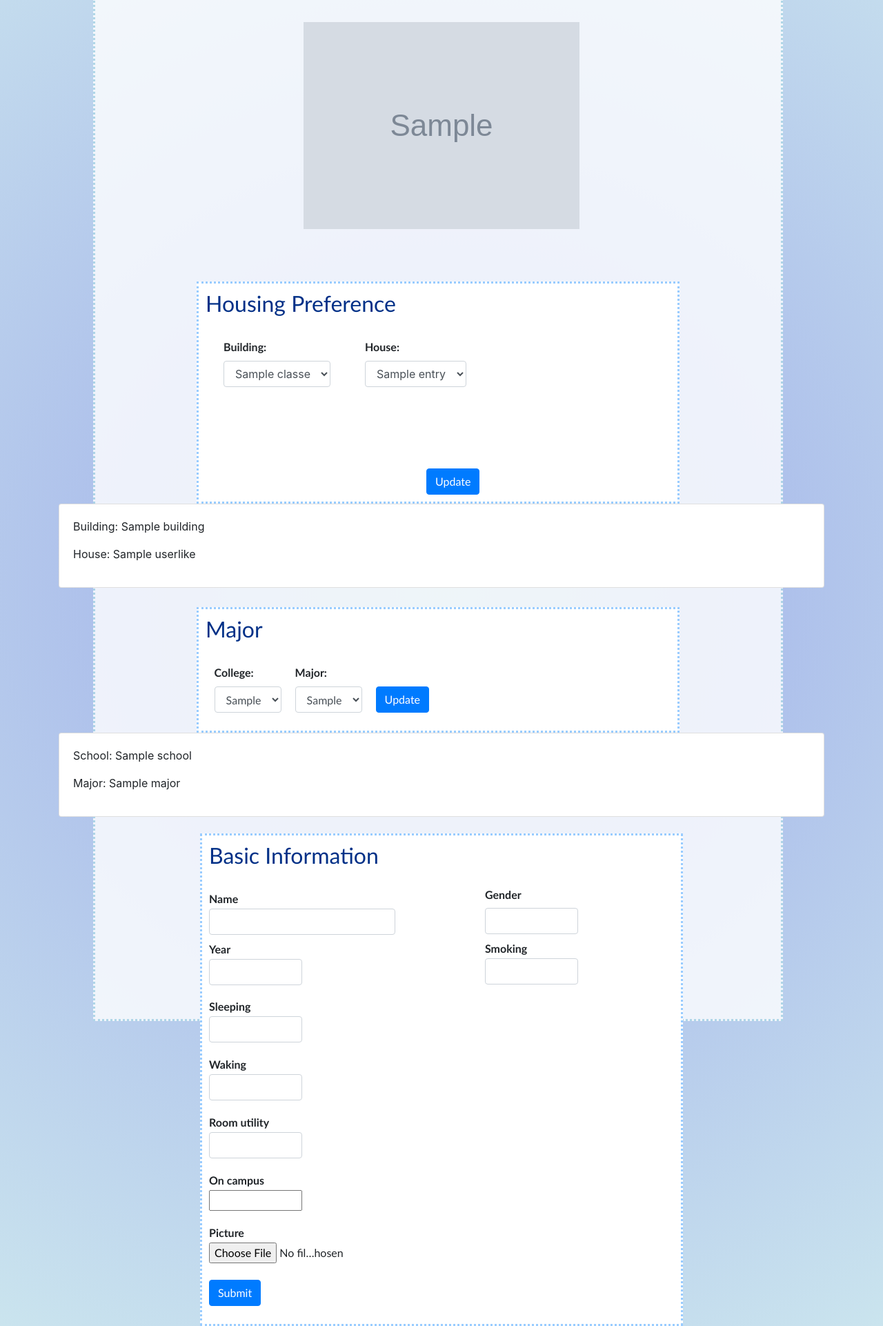
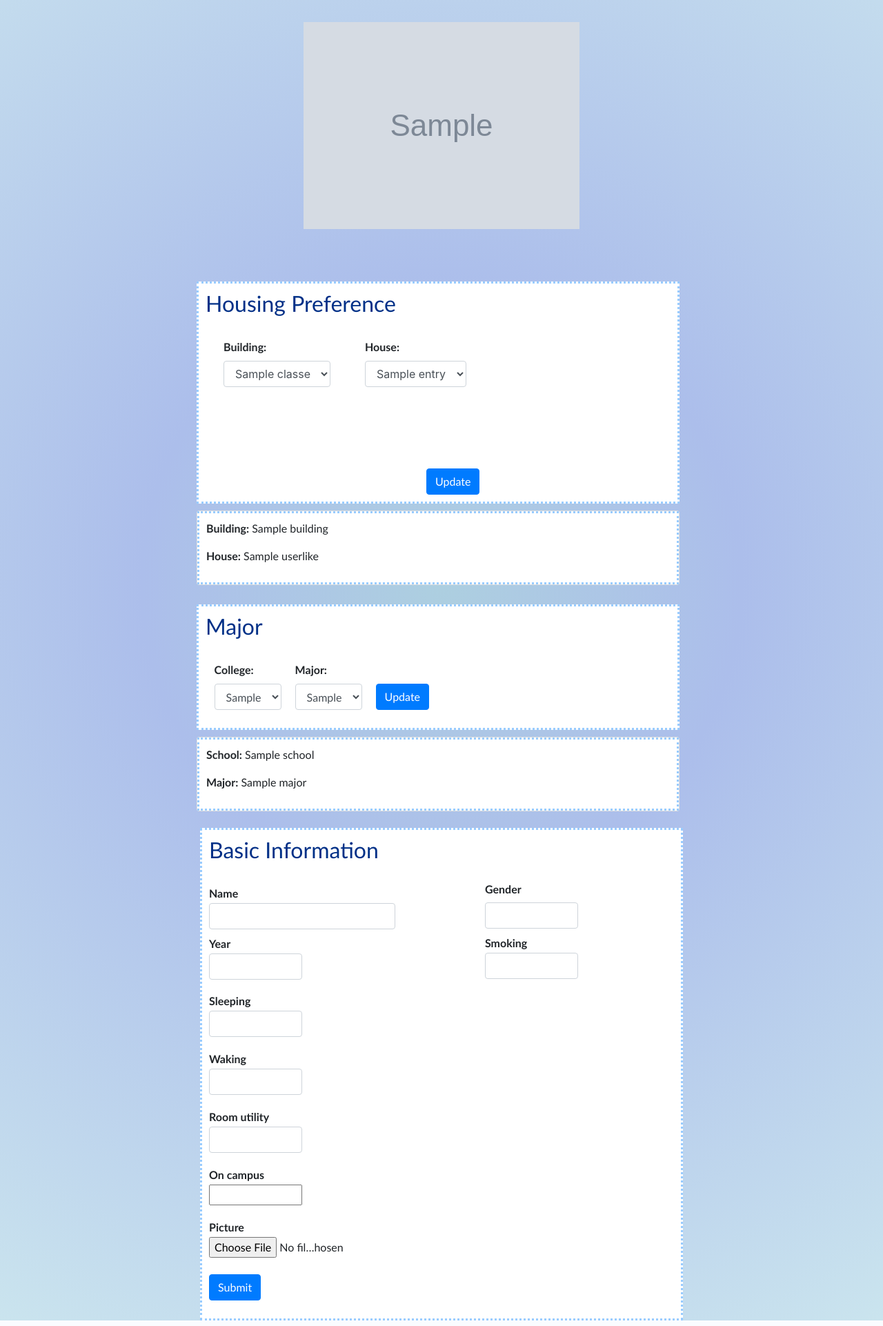
Before and after one commit to yyntommy/CS316_Project, a Python web app: template roommatefinder/templates/account.html in a window 1280 px wide. Shown: the part 220-2142 px from the top of the page at 69% size. Run offline with Jinja, Linux system fonts and the light colour scheme; the template is opened without the code that fills it: most values are stand-ins (such as "Sample title", 1, 10 or a date in 2020); grey boxes marked "Sample" are stand-in pictures; form fields are guessed from the names that the template uses; some libraries are stand-ins or nearby versions.

Commit message:
updates on account page

```diff
--- a/roommatefinder/templates/account.html
+++ b/roommatefinder/templates/account.html
@@ -3,8 +3,7 @@
 
 
 <body>
-    <div class = "containerback" style="height:1600px">
-        </div>
+
     </body>
 
 
@@ -53,11 +52,11 @@
 
 {% for userlike in userlikes %}
 
-<div class="card">
+<div style="margin-top:10px; margin-left:200px; width:700px;"class="card">
 
-  <div class="card-body">
-    <p>Building: {{ userlike.building }}</p>
-    <p>House: {{ userlike.housename }}</p>
+  <div style = "font-family: Gill Sans,Gill Sans MT,Calibri,sans-serif; background-color:white; border: 3px dotted #99ccff; padding: 10px 10px;" class="card-body">
+    <p><strong>Building:</strong> {{ userlike.building }}</p>
+    <p><strong>House:</strong> {{ userlike.housename }}</p>
   </div>
 </div>
 
@@ -97,11 +96,11 @@
 
 {% for usermajor in usermajors %}
 
-<div class="card" >
+<div style= "font-family: Gill Sans,Gill Sans MT,Calibri,sans-serif; margin-top:10px; margin-left:200px; width:700px;" class="card" >
 
-  <div class="card-body">
-    <p>School: {{ usermajor.school }}</p>
-    <p>Major: {{ usermajor.major }}</p>
+  <div style="background-color:white; border: 3px dotted #99ccff; padding: 10px 10px;"class="card-body">
+    <p><strong>School:</strong> {{ usermajor.school }}</p>
+    <p><strong>Major:</strong> {{ usermajor.major }}</p>
   </div>
 </div>
 
@@ -234,29 +233,12 @@
 <style>
 
     body {
-<<<<<<< HEAD
-        background: rgb(2,0,36);
-		background: radial-gradient(circle, rgba(2,0,36,1) 0%, rgba(9,9,121,1) 76%, rgba(0,59,255,1) 100%);
-
-=======
         background: rgb(206,231,255);
         background: linear-gradient(90deg, rgba(206,231,255,1) 0%, rgba(210,248,255,0.861782212885154) 35%, rgba(233,255,248,1) 100%);
 
->>>>>>> 1f5b21dddd6ab7b6309a2c75dc9fb4efd055d074
     }
 
-.containerback {
-  position: absolute;
-  margin-right:10px;
-  margin-left:50px;
-  margin-top: 40px;
-  width: 1000px;
-  height: 1550px;
-  background-color: white;
-  z-index: -5;
-  opacity: 0.8;
-  border: 3px lightblue dotted;
-}
+.
     </style>
 
 </div>
```
Also changed, not shown: 2 other files.
